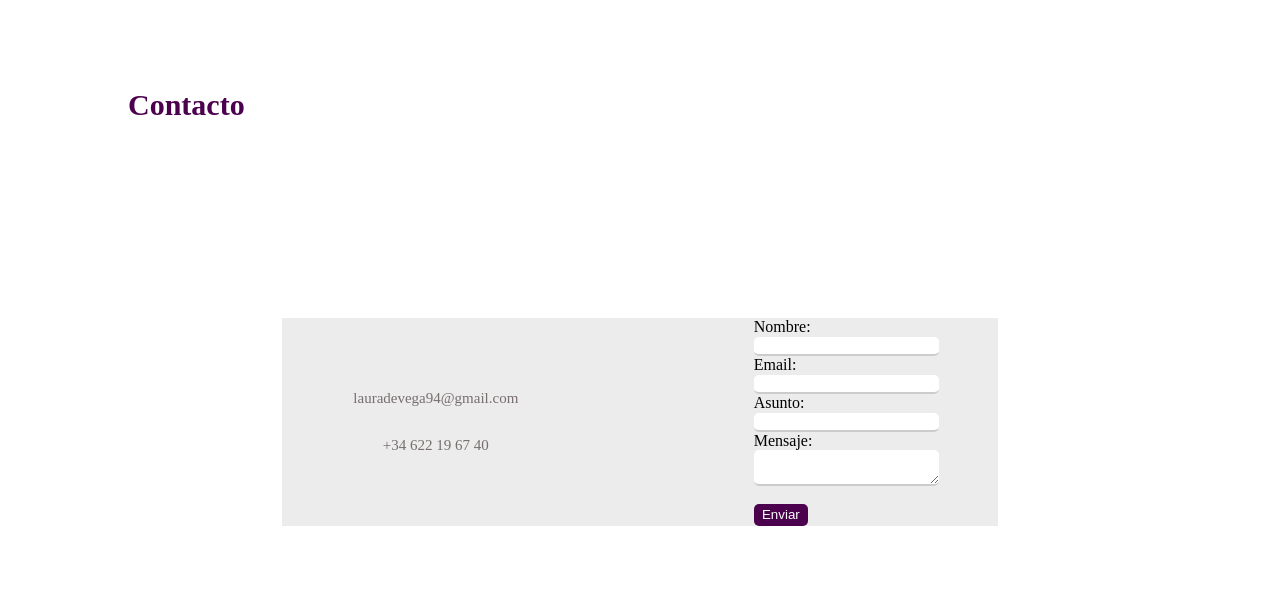
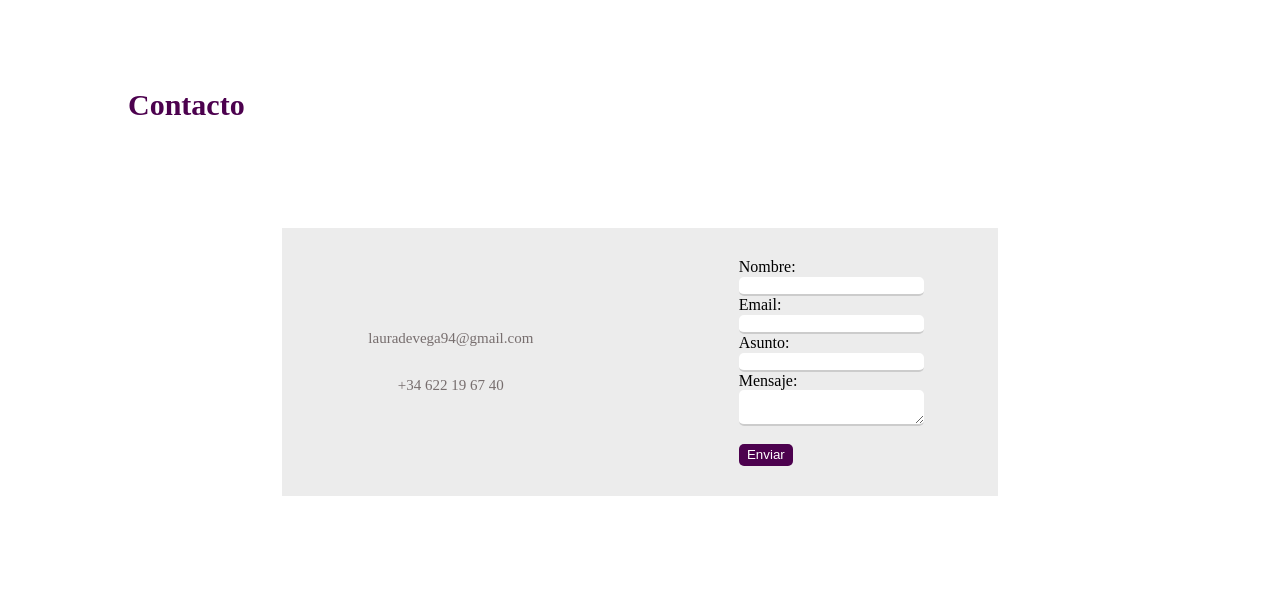
Before and after one commit to devegalaura-dev/portfolio, a plain HTML site: page index.html in a window 1280 px wide. Shown: the part 1771-2370 px from the top of the page. Drawn offline with Linux system fonts and the light colour scheme; a web font is replaced by a local one.

Commit message:
Prueba de cambio

```diff
--- a/style.css
+++ b/style.css
@@ -331,12 +331,12 @@ button .github2{
     color: rgb(76, 1, 78);
     text-align: left;
     width: 100%;
+    margin-bottom: 0;
 }
 .cajaformulario{
     display: flex;
     width: 70%;
     height: 70px;
-    margin-top: 30px;
     justify-content: center;
     align-items: center;
     padding: 20%;
@@ -347,7 +347,7 @@ button .github2{
     width: 100%;
     justify-content: space-between;
     align-items: center;
-
+    padding: 30px;
     background-color: rgb(236, 236, 236);
 }
 .datosContact{
@@ -431,6 +431,7 @@ textarea.grande:active{
     width: 2rem;
     margin: 1rem;
     background-color: white;
+    transition: filter 0.3s;
 }
 .linea3{
     width: 100%;
```
